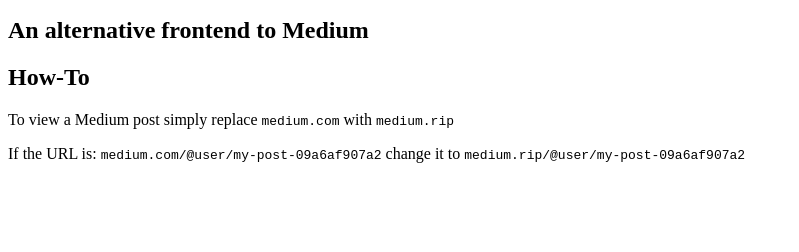
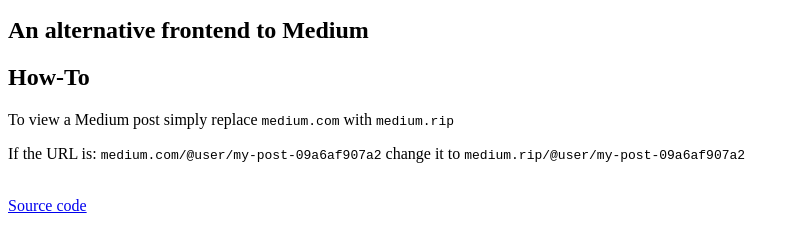
Before and after one commit to SphericalKat/medium.rip, a website built with Vite: page frontend/index.html in a window 1280 px wide. Shown: the part 50-302 px from the top of the page, without its empty margins (0-799 px from the left). Built offline with nearby package versions, Linux system fonts and the light colour scheme.

Commit message:
fix(index): add link to source code
Signed-off-by: Sphericalkat <amolele@gmail.com>

```diff
--- a/frontend/index.html
+++ b/frontend/index.html
@@ -27,6 +27,10 @@
             <p>If the URL is: <code><span class="">medium.com</span>/@user/my-post-09a6af907a2</code> change it
                 to <code><span class="">medium.rip</span>/@user/my-post-09a6af907a2</code></p>
         </section>
+
+        <br>
+
+        <footer><a href="https://github.com/SphericalKat/medium.rip">Source code</a></footer>
     </article>
 </body>
 
```
